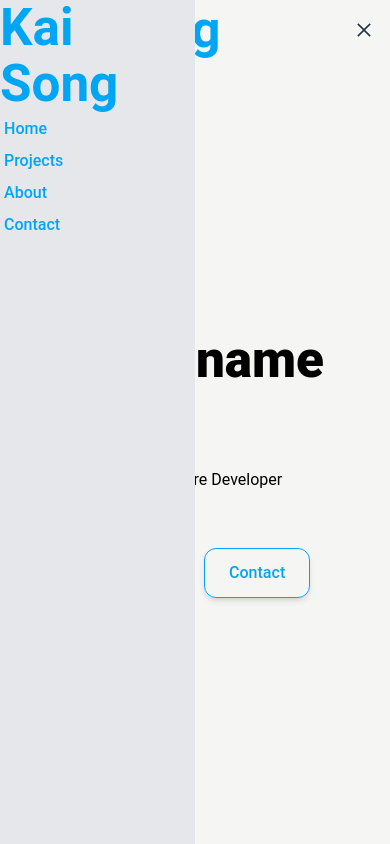
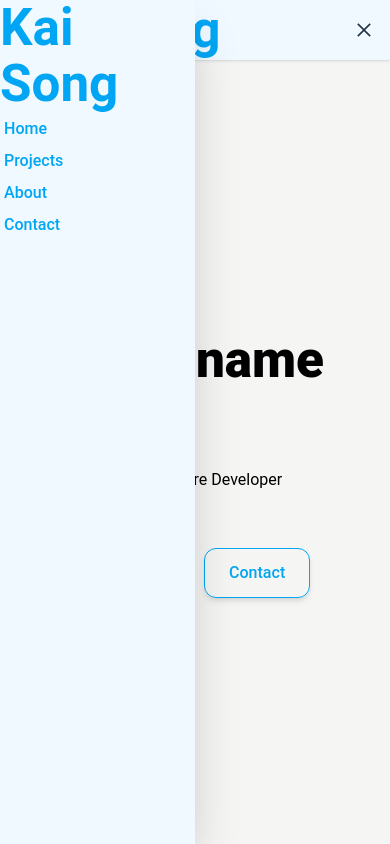
Before and after one commit to KaiSong06/Portfolio, a React (Vite) app: page / in a window 390 px wide. Both pictures are taken after a click on the element 364 px from the left and 30 px from the top of the page. Shown: the top 844 px of the page. Built offline with nearby package versions, Linux system fonts and the light colour scheme.

Commit message:
Fixed medium screen display for Projects

```diff
--- a/src/Components/Navbar.jsx
+++ b/src/Components/Navbar.jsx
@@ -31,7 +31,7 @@ const Navbar = () => {
 
     return (
 
-        <div className="bg-stone-100 fixed w-screen top-0 left-0 z-50">
+        <div className="bg-sky-50 fixed w-screen top-0 left-0 z-50 shadow">
             <div className="flex justify-between items-center max-w-[1200px] mx-auto px-4 h-[60px]">
                 <h1 className="text-sky-500 text-3xl font-bold">Kai Song</h1>
                 <ul className="hidden md:flex ml-auto">
@@ -45,7 +45,7 @@ const Navbar = () => {
                     {nav ? <AiOutlineClose size={20} /> : <AiOutlineMenu size={20} />}
                 </div>
             </div>
-            <div ref={sidebarRef} className={nav ? "fixed h-full left-0 top-0 w-[50%] bg-gray-200" : "left-[-100%] hidden sm"}>
+            <div ref={sidebarRef} className={nav ? "fixed h-full left-0 top-0 w-[50%] bg-sky-50 shadow-2xl" : "left-[-100%] hidden sm"}>
                 <div >
                     <h1 className="text-sky-500 text-3xl font-bold">Kai Song</h1>
                     <ul>
--- a/src/Components/Projects.jsx
+++ b/src/Components/Projects.jsx
@@ -29,12 +29,12 @@ const Projects = () => {
 
     return (
         <div className="relative flex justify-center items-center w-screen h-screen" id="projects">
-            <div className="absolute top-20 md:text-4xl text-xl text-sky-500 font-bold">
+            <div className="absolute lg:top-0 lg:text-4xl md:top-15 md:text-2xl top-45 text-lg text-sky-500 font-bold">
                 <h1>My Projects</h1>
             </div>
 
             <div onClick={() => setCard((prevCard) => handleCards(prevCard, "backward"))}>
-                <IoIosArrowBack className="flex justify-center items-center md:w-40 w-20 h-70 hover:w-[110%] text-sky-500 "/>
+                <IoIosArrowBack className="flex justify-center items-center md:w-40 w-20 h-70 hover:w-[140%] text-sky-500 "/>
             </div>
 
             <div className="relative flex justify-center items-center perspective-1000">
@@ -44,7 +44,7 @@ const Projects = () => {
             </div>
 
             <div onClick={() => setCard((prevCard) => handleCards(prevCard, "forward"))}>
-                <IoIosArrowForward className="flex justify-center items-center md:w-40 w-20 h-70 hover:w-[110%] text-sky-500" />
+                <IoIosArrowForward className="flex justify-center items-center md:w-40 w-20 h-70 hover:w-[40%] text-sky-500" />
             </div>
         </div>
     );
```
